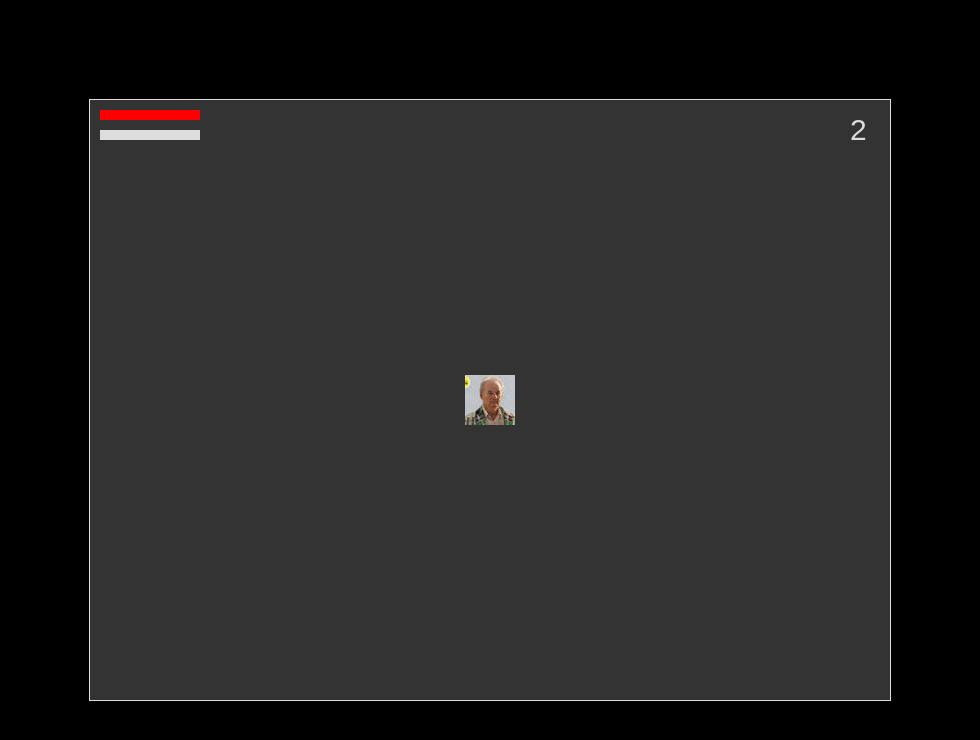
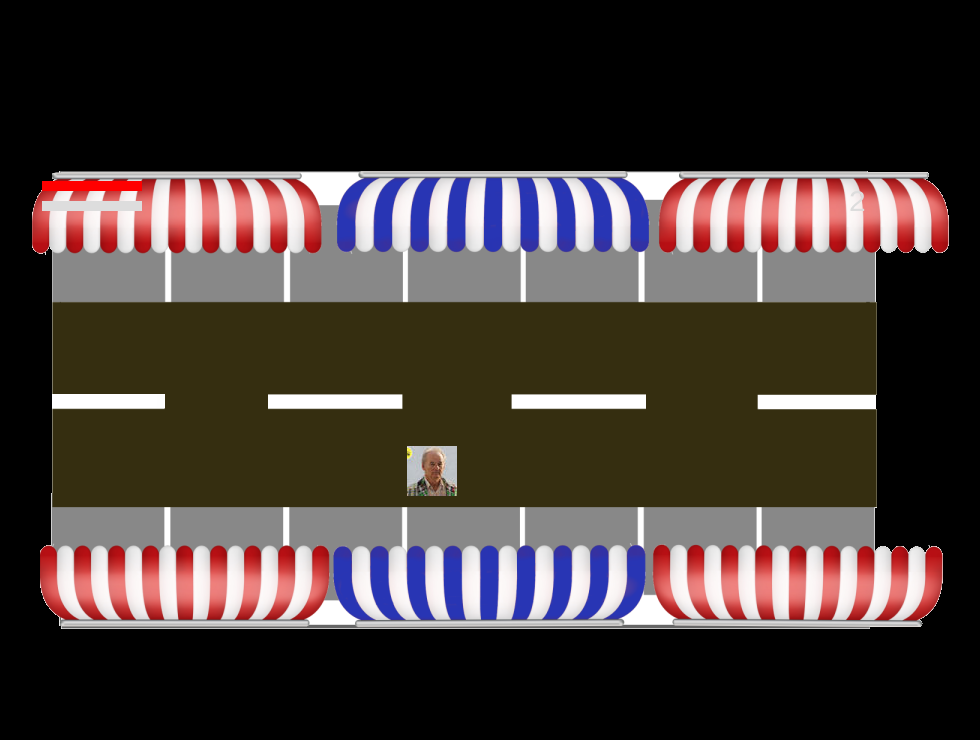
Before and after one commit to davidd647/covid-zombies, a plain HTML site: page index.html in a window 1280 px wide. Both pictures are taken after a click on the button "Start". Shown: the whole page, without its empty margins (150-1130 px from the left). Drawn offline with Linux system fonts and the light colour scheme.

Commit message:
bg image added

```diff
--- a/index.html
+++ b/index.html
@@ -9,7 +9,7 @@
     <div id="death-note" class="display-none">
       <h2>You Were Infected!</h2>
     </div>
-    <canvas id="myCanvas" width="800" height="600"> </canvas>
+    <canvas id="myCanvas" width="917" height="458"> </canvas>
     <img id="player-1" src="assets/bill1.jpg" alt="Bill" class="display-none" />
     <img id="player-2" src="assets/bill2.jpg" alt="Bill" class="display-none" />
     <img
@@ -24,6 +24,7 @@
       alt="Zombie"
       class="display-none"
     />
+    <img id="bg" src="assets/bg.png" class="display-none" />
   </body>
   <script src="index.js"></script>
 </html>
--- a/index.js
+++ b/index.js
@@ -1,6 +1,5 @@
 // to do:
 /*
-  - replace squares with pics
   - zombies should avoid other zombies and player a little bit (just so that they don't collide)
     - just a tiny bit of repulsion...
   - issue: zombies are added but don't move when browser tab is hidden...
@@ -15,6 +14,7 @@ var player1 = document.getElementById("player-1");
 var player2 = document.getElementById("player-2");
 var zombie1 = document.getElementById("zombie-1");
 var zombie2 = document.getElementById("zombie-2");
+var bg = document.getElementById("bg");
 var steps = 0;
 var footIsUp = false;
 var ctx = canvas.getContext("2d");
@@ -108,6 +108,8 @@ function logic() {
 function draw() {
   ctx.clearRect(0, 0, canvas.width, canvas.height);
 
+  ctx.drawImage(bg, 0, 0);
+
   // draw player
   if (footIsUp) {
     ctx.drawImage(player1, playerX, playerY);
@@ -140,7 +142,7 @@ function draw() {
 
   // draw time
   ctx.font = "30px Arial";
-  ctx.fillText(timer, canvas.width - 40, 40);
+  ctx.fillText(timer, canvas.width - 100, 40);
 }
 
 function newFrame() {
--- a/style.css
+++ b/style.css
@@ -6,11 +6,6 @@ body {
   justify-content: center;
   align-items: center;
   margin: 0;
-}
-
-canvas {
-  background: #333;
-  border: 1px solid #ddd;
 }
 
 #newgame-note {
```
Also changed, not shown: assets/bg.png (added).
